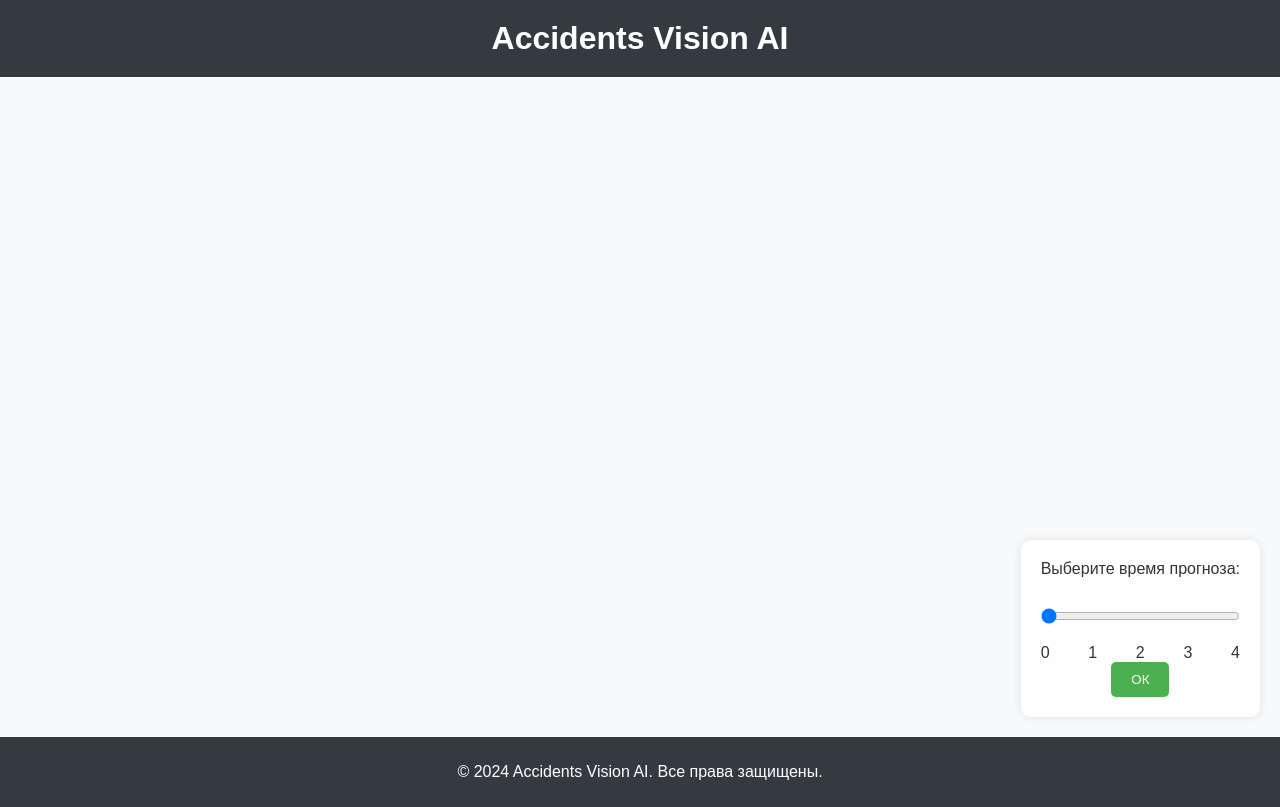
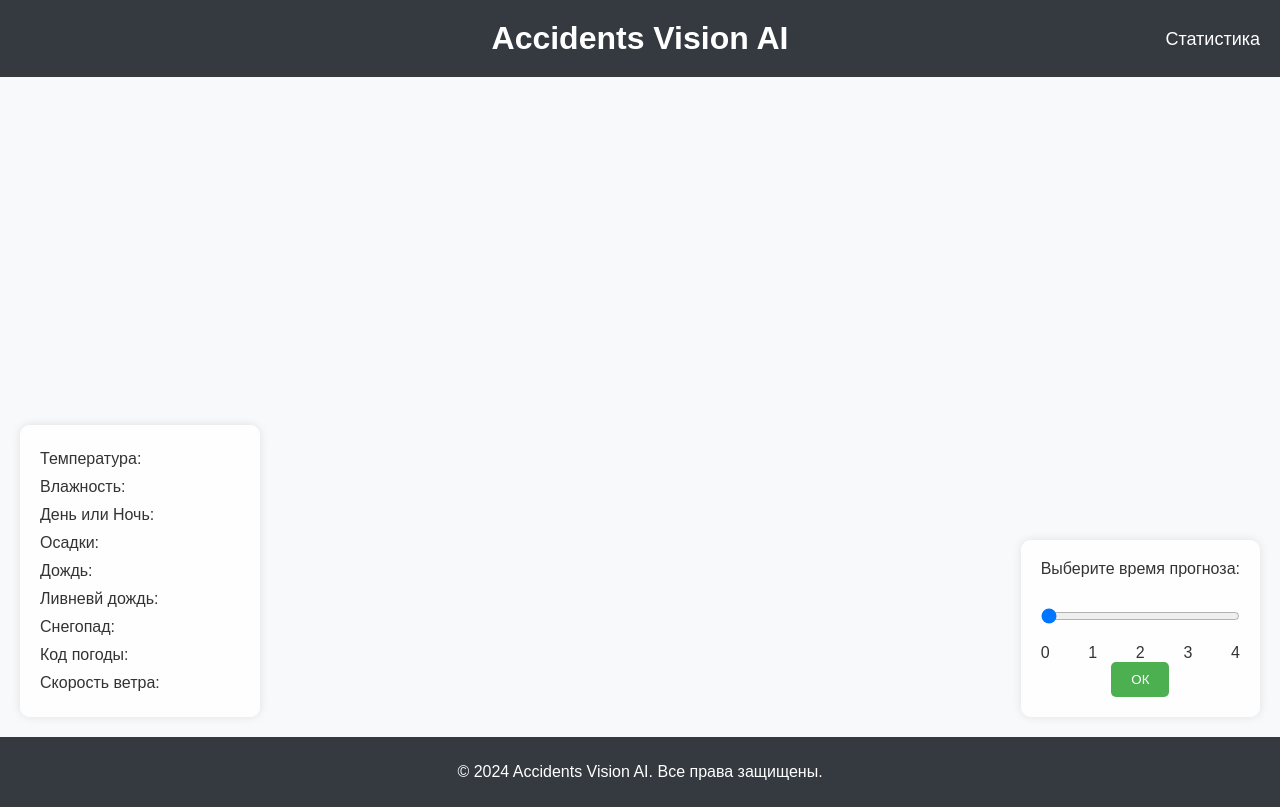
Before and after one commit to G-Star29/ClientAccidentVisionAI, a plain HTML site: page index.html in a window 1280 px wide. Drawn offline with Linux system fonts and the light colour scheme.

Commit message:
Add weather card and stati

```diff
--- a/index.html
+++ b/index.html
@@ -11,6 +11,7 @@
 <body>
     <header>
         <h1>Accidents Vision AI</h1>
+        <a href="statistics.html" class="statistics-link">Статистика</a>
     </header>
     <main>
         <div id="map"></div>
@@ -26,6 +27,17 @@
             </div>
             <button id="ok-button">ОК</button>
         </div>
+        <div class="weather-container" id="weather-container">
+            <p>Температура: <span id="temperature"></span></p>
+            <p>Влажность: <span id="humidity"></span></p>
+            <p>День или Ночь: <span id="day-night"></span></p>
+            <p>Осадки: <span id="precipitation"></span></p>
+            <p>Дождь: <span id="rain"></span></p>
+            <p>Ливневй дождь: <span id="showers"></span></p>
+            <p>Снегопад: <span id="snowfall"></span></p>
+            <p>Код погоды: <span id="weather-code"></span></p>
+            <p>Скорость ветра: <span id="wind-speed"></span></p>
+        </div>
     </main>
     <footer>
         <p>&copy; 2024 Accidents Vision AI. Все права защищены.</p>
--- a/script.js
+++ b/script.js
@@ -76,4 +76,29 @@ function init() {
 
     // Вызов функции для получения и отображения данных при загрузке страницы
     getCoordinates('http://127.0.0.1:8000/current-situation');
+    fetchWeatherData();
 }
+
+// Функция для получения данных о погоде
+async function fetchWeatherData() {
+    try {
+        const response = await fetch('https://api.open-meteo.com/v1/forecast?latitude=55.0415&longitude=82.9346&current=temperature_2m,relative_humidity_2m,is_day,precipitation,rain,showers,snowfall,weather_code,wind_speed_10m&timezone=auto');
+        const data = await response.json();
+        displayWeatherData(data.current);
+    } catch (error) {
+        console.error('Ошибка при получении данных о погоде:', error);
+    }
+}
+
+// Функция для отображения данных о погоде
+function displayWeatherData(weather) {
+    document.getElementById('temperature').textContent = `${weather.temperature_2m} °C`;
+    document.getElementById('humidity').textContent = `${weather.relative_humidity_2m} %`;
+    document.getElementById('day-night').textContent = weather.is_day ? 'День' : 'Ночь';
+    document.getElementById('precipitation').textContent = `${weather.precipitation} мм`;
+    document.getElementById('rain').textContent = `${weather.rain} мм`;
+    document.getElementById('showers').textContent = `${weather.showers} мм`;
+    document.getElementById('snowfall').textContent = `${weather.snowfall} см`;
+    document.getElementById('weather-code').textContent = weather.weather_code;
+    document.getElementById('wind-speed').textContent = `${weather.wind_speed_10m} км/ч`;
+}
--- a/styles.css
+++ b/styles.css
@@ -14,10 +14,26 @@ header {
     color: white;
     padding: 20px;
     text-align: center;
+    position: relative;
 }
 
-h1 {
+header h1 {
     margin: 0;
+    display: inline-block;
+}
+
+.statistics-link {
+    position: absolute;
+    right: 20px;
+    top: 50%;
+    transform: translateY(-50%);
+    color: white;
+    text-decoration: none;
+    font-size: 18px;
+}
+
+.statistics-link:hover {
+    text-decoration: underline;
 }
 
 main {
@@ -27,7 +43,7 @@ main {
 }
 
 #map {
-    flex: 1;
+    width: 100%;
     height: calc(100vh - 140px); /* Высота карты минус высота header и footer */
 }
 
@@ -73,6 +89,24 @@ main {
     background-color: #45a049;
 }
 
+.weather-container {
+    position: absolute;
+    bottom: 20px;
+    left: 20px;
+    background-color: rgba(255, 255, 255, 0.9);
+    padding: 20px;
+    border-radius: 10px;
+    box-shadow: 0 0 10px rgba(0, 0, 0, 0.1);
+    display: flex;
+    flex-direction: column;
+    align-items: flex-start;
+    width: 200px;
+}
+
+.weather-container p {
+    margin: 5px 0;
+}
+
 footer {
     background-color: #343a40;
     color: white;
```
Also changed, not shown: statistics.html (added, +22 -0 lines), img.png, 1 other file.
